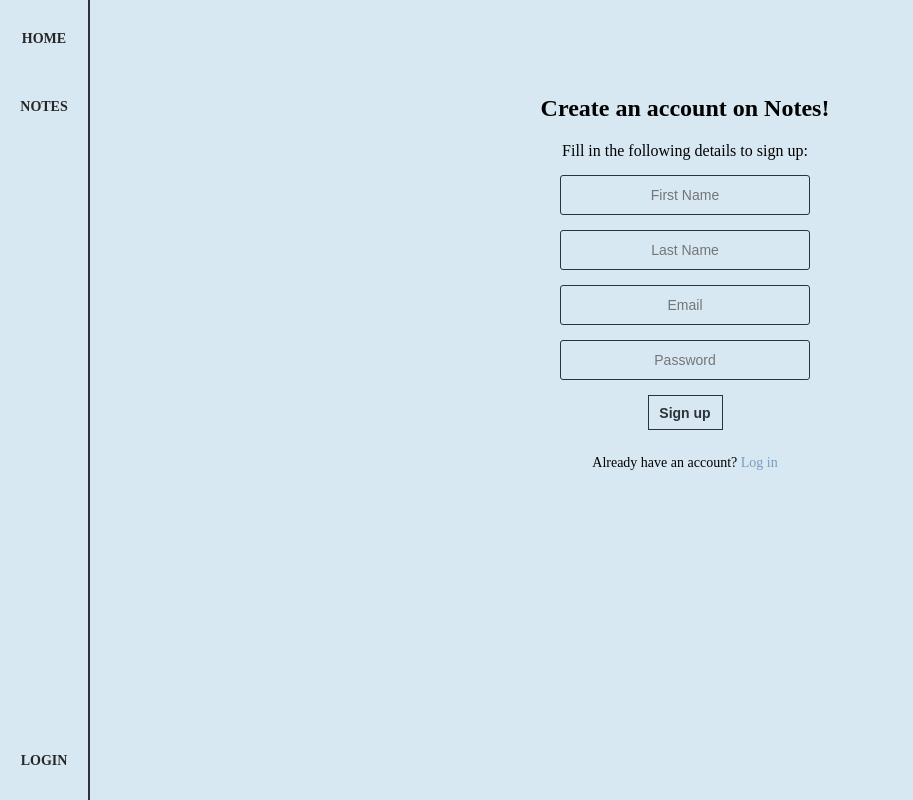
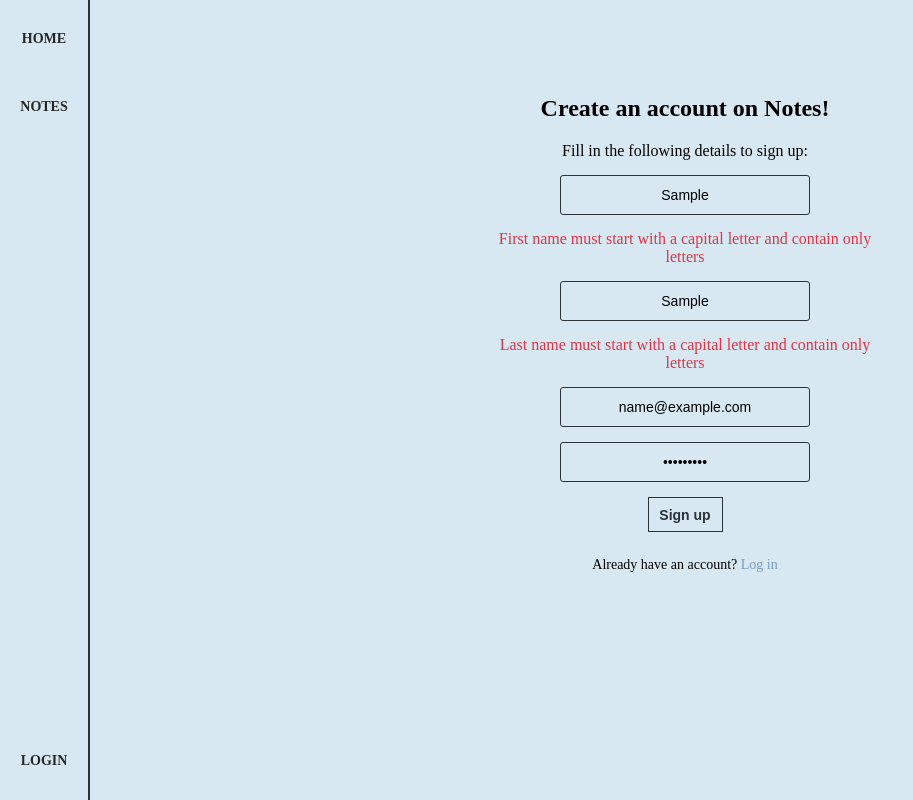
Before and after one commit to chernetskyi8704/Notes-App, a React (Vite) app in the folder client/: page /registration in a window 1280 px wide. Both pictures are taken after typing "Sample", "Sample", "name@example.com", "Sample123" into the empty fields and a click on the button "Sign up". Shown: the whole page, without its empty margins (0-913 px from the left). Built offline with nearby package versions, Linux system fonts and the light colour scheme; no server answers.

Commit message:
Added validation for the RegestrationForm component using react-hook-form. Provided necessary changes.

```diff
--- a/client/src/components/LoginForm/LoginRegestrationForm.module.css
+++ b/client/src/components/LoginForm/LoginRegestrationForm.module.css
@@ -19,7 +19,8 @@
   font-size: 14px;
 }
 
-.error {
+.error,
+.loginRegestration_form span {
   color: #dc3545;
 }
 
--- a/client/src/components/RegistrationForm/RegistrationForm.jsx
+++ b/client/src/components/RegistrationForm/RegistrationForm.jsx
@@ -1,70 +1,96 @@
-import { useState } from "react";
 import { NavLink } from "react-router-dom";
 import classes from "../LoginForm/LoginRegestrationForm.module.css";
 import MyInput from "../UI/input/MyInput";
 import MyButton from "../UI/button/MyButon";
+import { useForm } from "react-hook-form";
 
 const RegistrationForm = ({ handleRegistration }) => {
-  const [firstName, setFirstName] = useState("");
-  const [lastName, setLastName] = useState("");
-  const [email, setEmail] = useState("");
-  const [password, setPassword] = useState("");
+  const {
+    register,
+    handleSubmit,
+    formState: { errors },
+  } = useForm({ mode: "onBlur" });
 
-  const registration = e => {
-    e.preventDefault();
-    handleRegistration(firstName, lastName, email, password);
-    setFirstName("");
-    setLastName("");
-    setEmail("");
-    setPassword("");
+  const onSubmit = data => {
+    handleRegistration(
+      data.firstName,
+      data.lastName,
+      data.email,
+      data.password
+    );
+  };
+
+  const renderErrorMessage = (fieldName, requiredMessage, patternMessage) => {
+    return (
+      <>
+        {errors[fieldName]?.type === "required" && (<span>{requiredMessage}</span>)}
+        {errors[fieldName]?.type === "pattern" && <span>{patternMessage}</span>}
+      </>
+    );
   };
 
   return (
     <section className={classes.loginRegestration_form}>
       <h1>Create an account on Notes!</h1>
-      <form className={classes.form_group}>
+      <form className={classes.form_group} onSubmit={handleSubmit(onSubmit)}>
         <p>Fill in the following details to sign up:</p>
         <MyInput
           type="text"
           id="firstName"
           name="firstName"
           placeholder="First Name"
-          value={firstName}
-          onChange={e => setFirstName(e.target.value)}
-          required
+          {...register("firstName", {
+            required: true,
+            pattern: /^[A-Z][a-z]$/,
+          })}
         />
+        {renderErrorMessage(
+          "firstName",
+          "This field is required",
+          "First name must start with a capital letter and contain only letters"
+        )}
         <MyInput
           type="text"
           id="lastName"
           name="lastName"
           placeholder="Last Name"
-          value={lastName}
-          onChange={e => setLastName(e.target.value)}
-          required
+          {...register("lastName", {
+            required: true,
+            pattern: /^[A-Z][a-z]$/,
+          })}
         />
+        {renderErrorMessage(
+          "lastName",
+          "This field is required",
+          "Last name must start with a capital letter and contain only letters"
+        )}
         <MyInput
           type="email"
           id="email"
           name="email"
           placeholder="Email"
-          value={email}
-          onChange={e => setEmail(e.target.value)}
-          required
+          {...register("email", { required: true, pattern: /^\S+@\S+$/i })}
         />
+        {renderErrorMessage(
+          "email",
+          "This field is required",
+          "Please enter a valid email address"
+        )}
         <MyInput
           type="password"
           id="password"
           name="password"
           placeholder="Password"
-          value={password}
-          onChange={e => setPassword(e.target.value)}
-          required
+          {...register("password", { required: true, minLength: 6 })}
         />
-        <MyButton type="submit" onClick={registration}>
-          Sign up
-        </MyButton>
+        {renderErrorMessage(
+          "password",
+          "This field is required",
+          "Password must be at least 6 characters"
+        )}
+        <MyButton type="submit">Sign up</MyButton>
         <p className={classes.loginRegestrationHints}>
-          Already have an account? <NavLink to="/login"> Log in</NavLink>
+          Already have an account? <NavLink to="/login">Log in</NavLink>
         </p>
       </form>
     </section>
```
